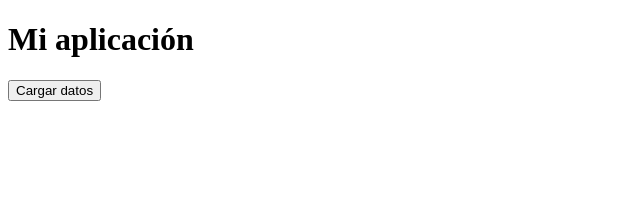
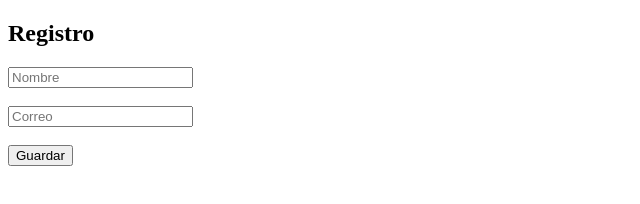
Before and after one commit to AlessCP2004/primera_prueba, a plain HTML site: page index.html in a window 1280 px wide. Shown: the whole page, without its empty margins (0-640 px from the left). Drawn offline with Linux system fonts and the light colour scheme.

Commit message:
Update index.html for registration functionality

```diff
--- a/index.html
+++ b/index.html
@@ -1,25 +1,41 @@
 <!DOCTYPE html>
 <html>
 <head>
-  <title>Mi App</title>
+  <title>Registro</title>
 </head>
 <body>
-  <h1>Mi aplicación</h1>
 
-  <button onclick="cargarDatos()">Cargar datos</button>
+<h2>Registro</h2>
 
-  <div id="resultado"></div>
+<input type="text" id="nombre" placeholder="Nombre"><br><br>
+<input type="email" id="correo" placeholder="Correo"><br><br>
+
+<button onclick="enviar()">Guardar</button>
+
+<p id="resultado"></p>
 
 <script>
-    function cargarDatos() {
+function enviar() {
+  const nombre = document.getElementById("nombre").value;
+  const correo = document.getElementById("correo").value;
+
   const script = document.createElement("script");
-      script.src = "https://script.google.com/macros/s/AKfycbxB-D7iZTG6WatqTCKzYbPhVSh5rEj5-Tf7gUV8eElmv_mSQ4MP8CRoIauTC20ppnbWSw/exec?callback=mostrarDatos";
+
+  const url = "https://script.google.com/macros/s/AKfycbxB-D7iZTG6WatqTCKzYbPhVSh5rEj5-Tf7gUV8eElmv_mSQ4MP8CRoIauTC20ppnbWSw/exec"
+    + "?action=guardar"
+    + "&nombre=" + encodeURIComponent(nombre)
+    + "&correo=" + encodeURIComponent(correo)
+    + "&callback=respuesta"
+    + "&t=" + new Date().getTime();
+
+  script.src = url;
   document.body.appendChild(script);
 }
 
-    function mostrarDatos(data) {
+function respuesta(data) {
   document.getElementById("resultado").innerText = data.mensaje;
 }
 </script>
+
 </body>
 </html>
```
Lines whose indentation alone changed are shown as unchanged.
